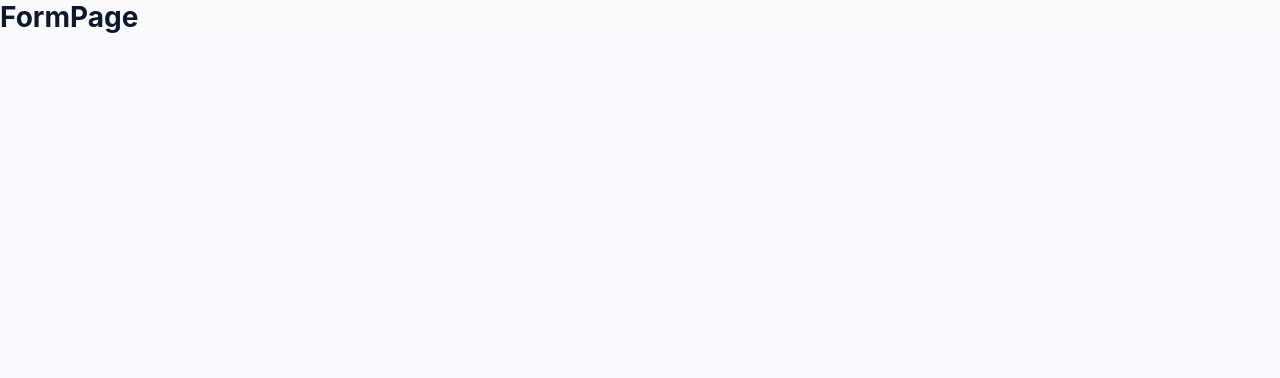
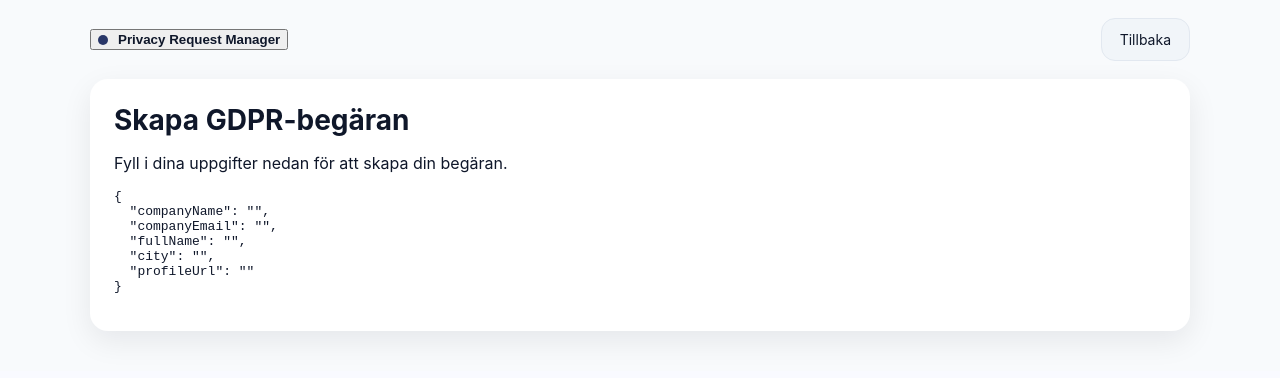
Before and after one commit to Lullow/privacy-request-manager, a React (Vite) app in the folder frontend/: page / in a window 1280 px wide. Both pictures are taken after a click on the button "Kom igång→". Shown: the top 378 px of the page. Built offline with nearby package versions, Linux system fonts and the light colour scheme.

Commit message:
Created FormPage component with initial form state handling

```diff
--- a/frontend/src/pages/FormPage.jsx
+++ b/frontend/src/pages/FormPage.jsx
@@ -1,10 +1,48 @@
+import React, { useState } from "react";
+import TopBar from "../components/TopBar";
 
-function FormPage (){
+// Creates the component
+function FormPage({ onBack }){ {/* onBack recives prop from App.jsx */}
+
+{/* Creates the form-state in this component */}
+const [form, setForm] = useState({
+    companyName: "",
+    companyEmail: "",
+    fullName: "",
+    city: "",
+    profileUrl: "",
+});
+
+// Helper: updates a field in the form-state without having to write the object multiple times
+// prev = earlier state / ...prev copies all the old fields / [key]: value overwrites the fields that we wanna change
+function updateField(key, value) {
+    setForm((prev) => ({
+        ...prev,
+        [key]: value,
+    }));
+}
 
     return (
         <div className="page">
-            <h1>FormPage</h1>
+            {/* Topbar navigaton button*/}
+            <TopBar onBack={onBack} />
+
+            {/* Main content */}
+            <main className="container">
+                <div className="card">
+                    <h1>Skapa GDPR-begäran</h1>
+                    <p>Fyll i dina uppgifter nedan för att skapa din begäran.</p>
+
+
+                    {/* DEBUG: test för att se att state funkar */}
+                    <pre style={{ marginTop: 16 }}>
+                    {JSON.stringify(form, null, 2)}
+
+                    </pre>
+                </div>
+            </main>
         </div>
     );
 }
+{/* Export the component */}
 export default FormPage
```
